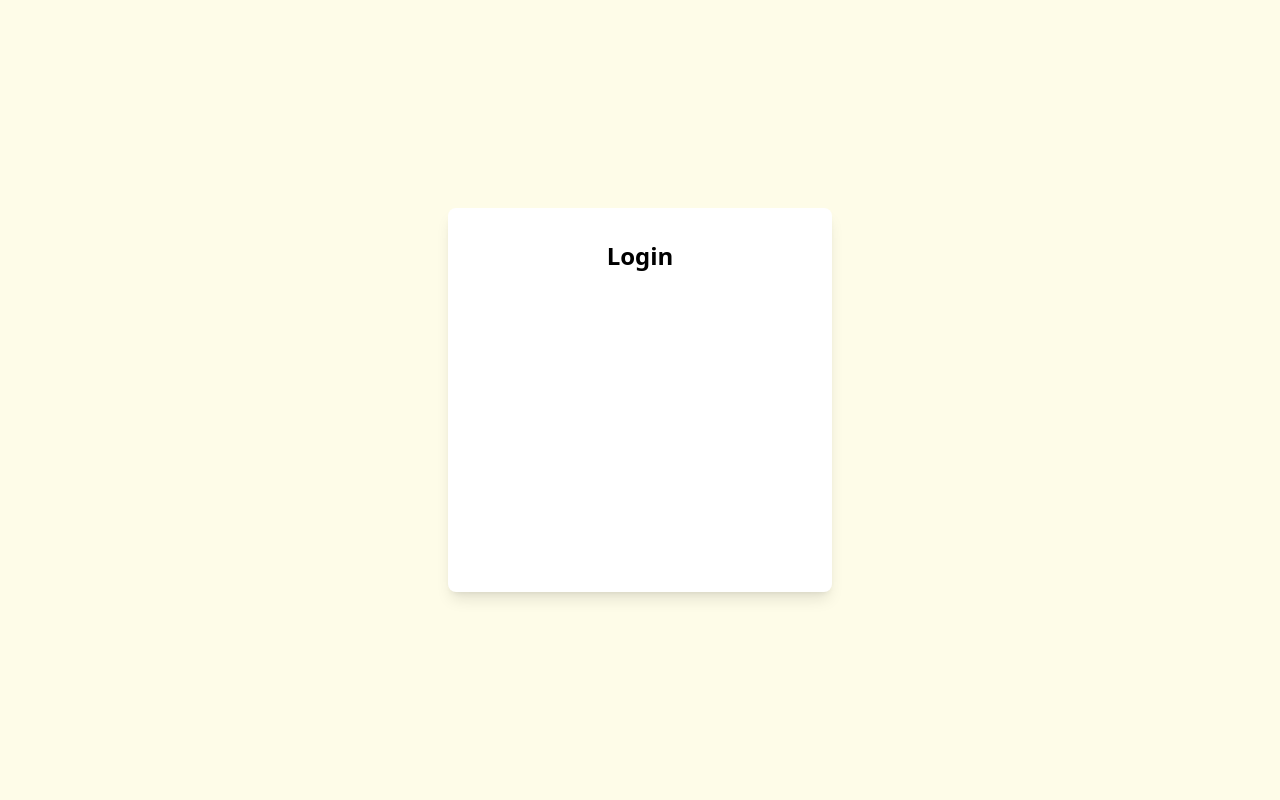
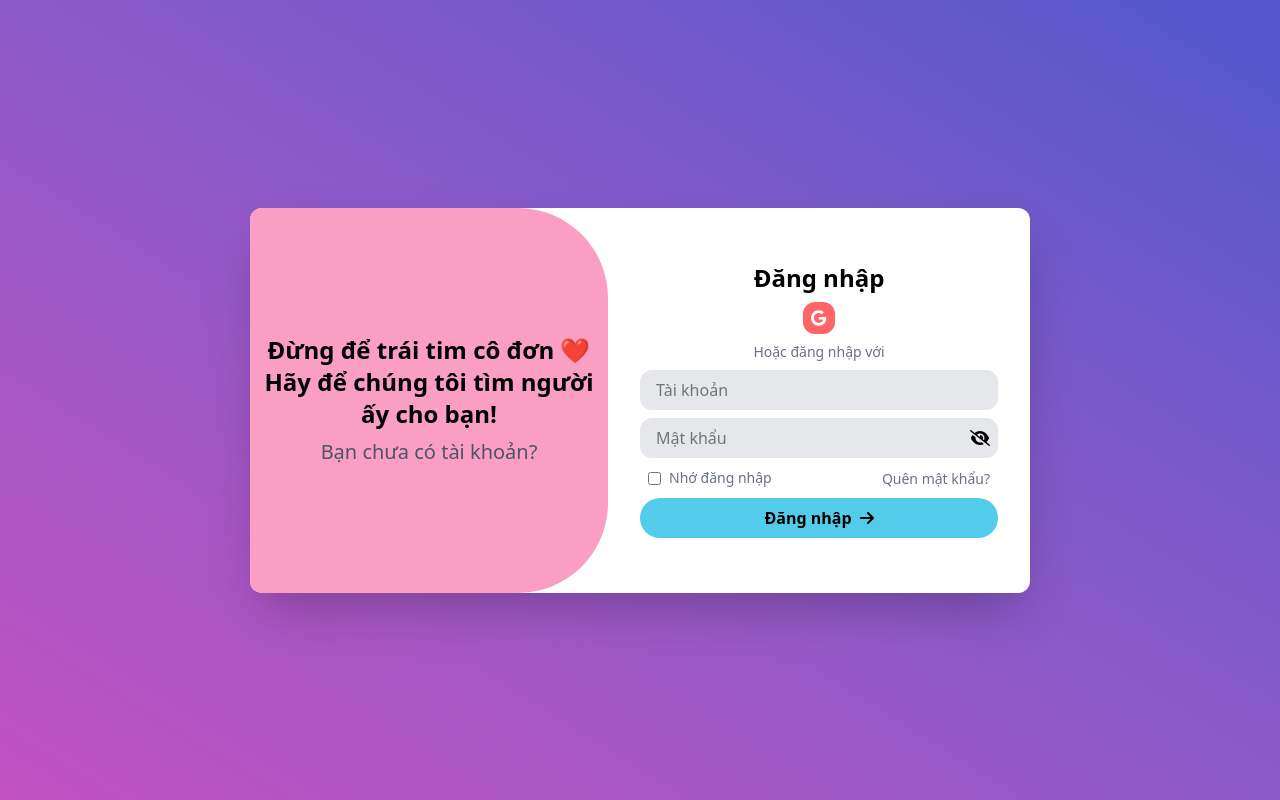
Before and after one commit to khoane03/dating-web-app, a React (Vite) app in the folder frontend/: page /login in a window 1280 px wide. Built offline with nearby package versions, Linux system fonts and the light colour scheme.

Commit message:
add tailwind

```diff
--- a/frontend/package.json
+++ b/frontend/package.json
@@ -11,6 +11,10 @@
     "preview": "vite preview"
   },
   "dependencies": {
+    "@fortawesome/fontawesome-svg-core": "^6.7.2",
+    "@fortawesome/free-brands-svg-icons": "^6.7.2",
+    "@fortawesome/free-solid-svg-icons": "^6.7.2",
+    "@fortawesome/react-fontawesome": "^0.2.2",
     "@tailwindcss/vite": "^4.0.6",
     "axios": "^1.7.9",
     "react": "^18.3.1",
--- a/frontend/src/index.css
+++ b/frontend/src/index.css
@@ -1 +1,2 @@
+@import url('https://fonts.googleapis.com/css2?family=Fira+Code:wght@300;400;500;700&display=swap');
 @import "tailwindcss";
--- a/frontend/src/pages/Auth/Login.jsx
+++ b/frontend/src/pages/Auth/Login.jsx
@@ -1,12 +1,64 @@
+import { FontAwesomeIcon } from "@fortawesome/react-fontawesome";
+import {
+    faEye,
+    faEyeSlash,
+    faArrowRight,
+} from "@fortawesome/free-solid-svg-icons";
+import { faGoogle } from "@fortawesome/free-brands-svg-icons";
+import { useState } from "react";
 
 function Login() {
+    const [showPassword, setShowPassword] = useState(false);
+
+    const handleShowPassword = () => {
+        setShowPassword(!showPassword);
+    };
+
     return (
-        <div className="bg-yellow-50 h-screen w-screen flex justify-center items-center">
-            <div className="w-96 h-96 bg-white rounded-lg shadow-lg p-8 mx-auto my-32">
-                <h1 className="text-2xl font-bold text-center">Login</h1>
+        <div className="bg-gradient-to-bl from-[#5158CC] to-[#C251C3] h-screen w-screen flex justify-center items-center">
+            <div className="w-[780px] h-[385px] bg-white flex justify-center items-center rounded-xl shadow-2xl">
+                <div className=" flex flex-col items-center justify-center mr-8 bg-[#FB9EC4] w-full h-full rounded-l-xl rounded-e-[90px]">
+                    <span className="text-2xl font-bold text-center mb-2">Đừng để trái tim cô đơn ❤️ Hãy để chúng tôi tìm người ấy cho bạn!</span>
+                    <a className="text-xl text-center text-gray-600 cursor-pointer hover:text-gray-950">Bạn chưa có tài khoản?</a>
+                </div>
+                <div className="flex flex-col items-center justify-center mr-8 w-full h-full">
+                    <h1 className="text-2xl font-bold text-center pb-2 w-full">Đăng nhập</h1>
+                    <FontAwesomeIcon icon={faGoogle} className="text-white cursor-pointer p-2 hover:bg-red-500 bg-red-400 rounded-xl" />
+                    <span className="text-sm text-gray-500 mt-2">Hoặc đăng nhập với </span>
+                    <input type="text" className="bg-gray-200 rounded-xl px-4 py-2 my-2 w-full outline-none" placeholder="Tài khoản" />
+
+                    <div className="bg-gray-200 flex items-center justify-center w-full rounded-xl">
+                        <input
+                            type={showPassword ? "text" : "password"}
+                            className="rounded-xl px-4 py-2 w-full outline-none"
+                            placeholder="Mật khẩu"
+                        />
+                        <FontAwesomeIcon
+                            icon={showPassword ? faEye : faEyeSlash}
+                            className="px-4 pr-2 cursor-pointer"
+                            onClick={handleShowPassword}
+                        />
+                    </div>
+
+                    <div className="p-2 flex items-center justify-between w-full">
+                        <div className="flex items-center">
+                            <input type="checkbox" id="checkbox" className="mr-2" />
+                            <label htmlFor="checkbox" className="text-sm text-gray-500">Nhớ đăng nhập</label>
+                        </div>
+                        <div>
+                            <a href="#" className="text-sm text-gray-500 hover:underline">Quên mật khẩu?</a>
+                        </div>
+                    </div>
+
+                    <button className="w-full font-bold text-dark px-4 py-2 rounded-full bg-[#53CCEC] hover:bg-[#53CCCC] flex items-center justify-center">
+                        Đăng nhập
+                        <FontAwesomeIcon icon={faArrowRight} className="ml-2" />
+                    </button>
+
+                </div>
             </div>
         </div>
-     );
+    );
 }
 
 export default Login;
--- /dev/null
+++ b/frontend/tailwind.config.js
@@ -0,0 +1,13 @@
+/** @type {import('tailwindcss').Config} */
+export default {
+    content: ["./index.html", "./src/**/*.{js,ts,jsx,tsx}"], // Đảm bảo Tailwind quét file đúng
+    theme: {
+      extend: {
+        fontFamily: {
+          sans: ["Poppins", "sans-serif"], // Font chính
+          serif: ["Merriweather", "serif"], // Font phụ
+        },
+      },
+    },
+    plugins: [],
+  };
```
Also changed, not shown: frontend/src/pages/Home/Home.jsx (added, +8 -0 lines), 1 other file (tests, documents, lock files or other folders).
